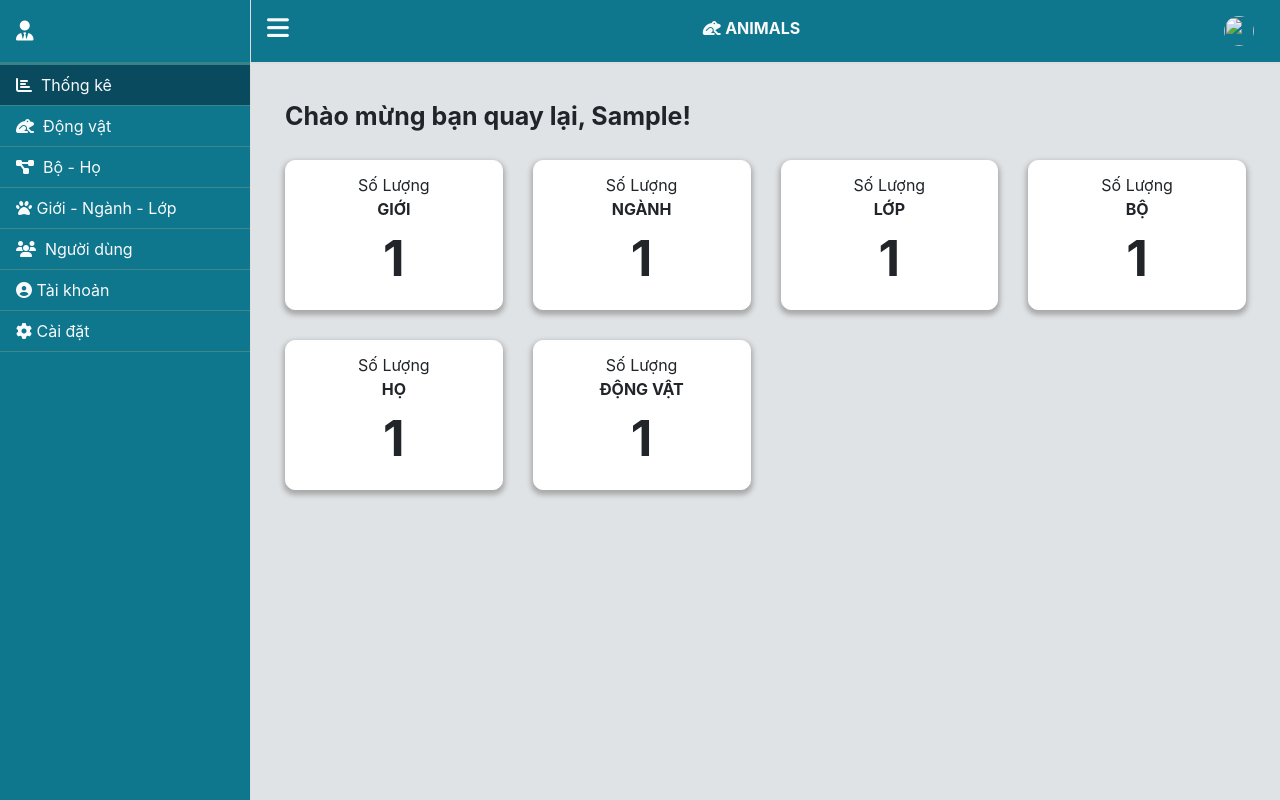
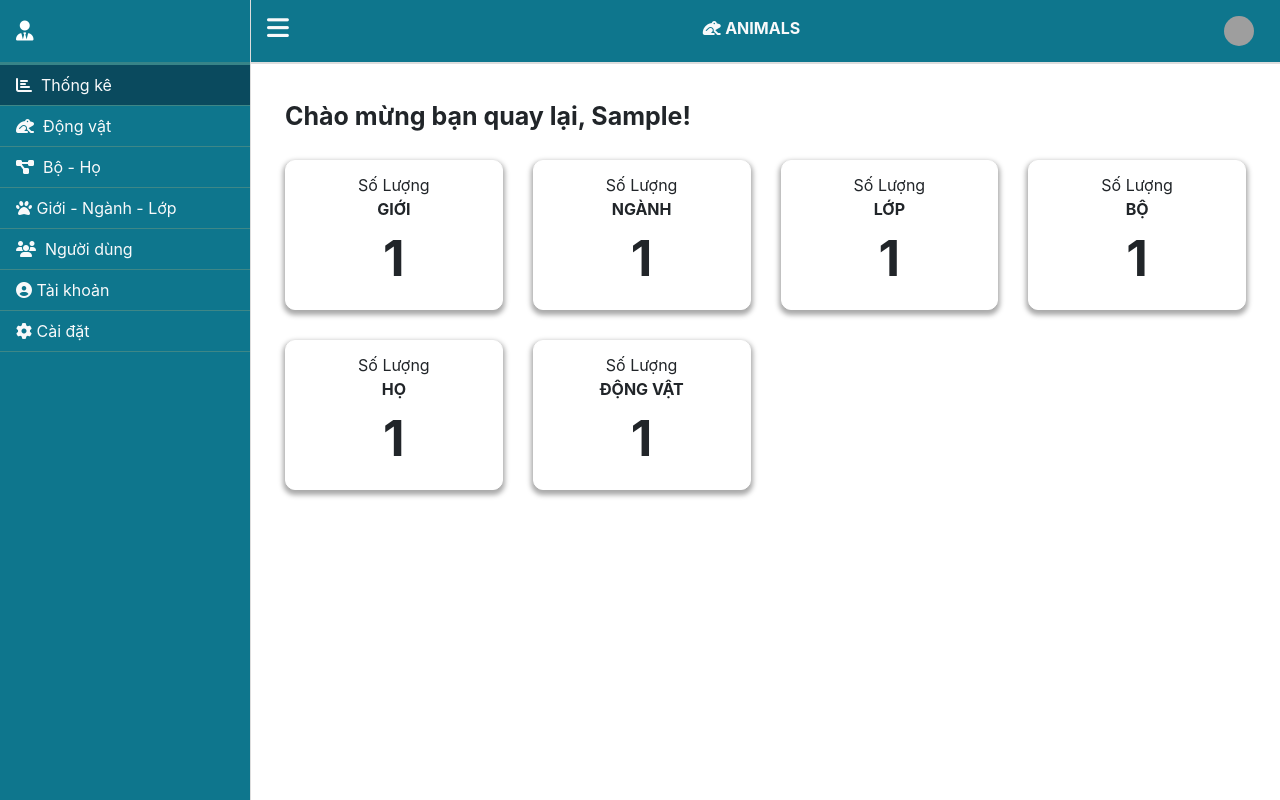
Before and after one commit to buiyenlinh/web-tuong-tac-nguoi-may, a PHP site: page /admin/pages/thongke.php in a window 1280 px wide. Run offline with PHP 8.4, Linux system fonts and the light colour scheme; the visitor is signed in with stand-in values (Sample User, id 1); tables that the repository leaves empty or names only in its code hold one stand-in row (values such as "Sample post"); some libraries are stand-ins or nearby versions; grey boxes are pictures that could not be loaded.

Commit message:
update css

```diff
--- a/css/ad_style.css
+++ b/css/ad_style.css
@@ -150,14 +150,6 @@
   height: 100%;
 }
 
-
-#account-page .layout-right,
-#ho-page .layout-right,
-#gioi-nganh-lop-page .layout-right,
-#install-page .layout-right,
-#thong-ke {
-  background: #dfe3e6;
-}
 
 .account__right__info__top,
 .profile-details,
```
